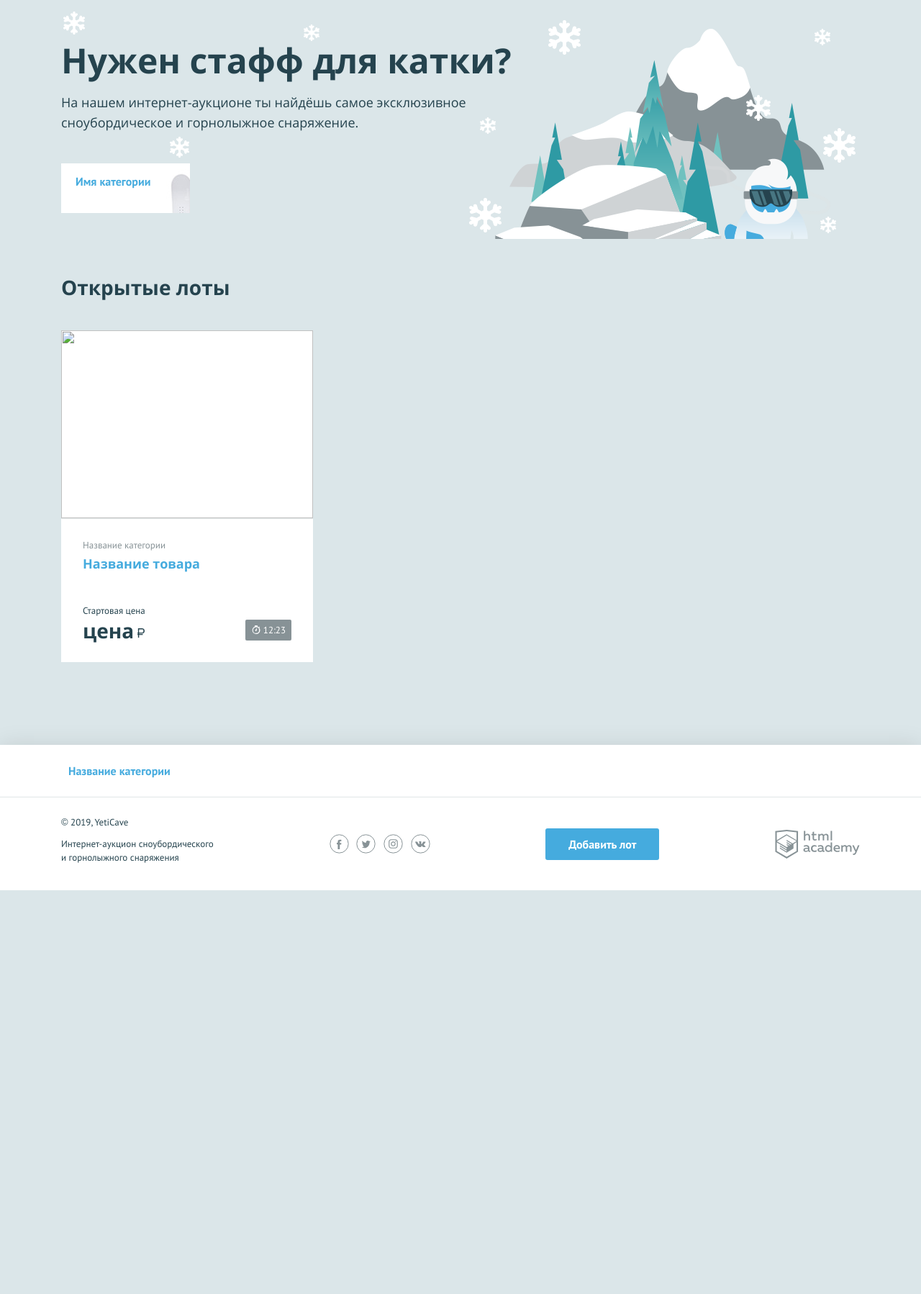
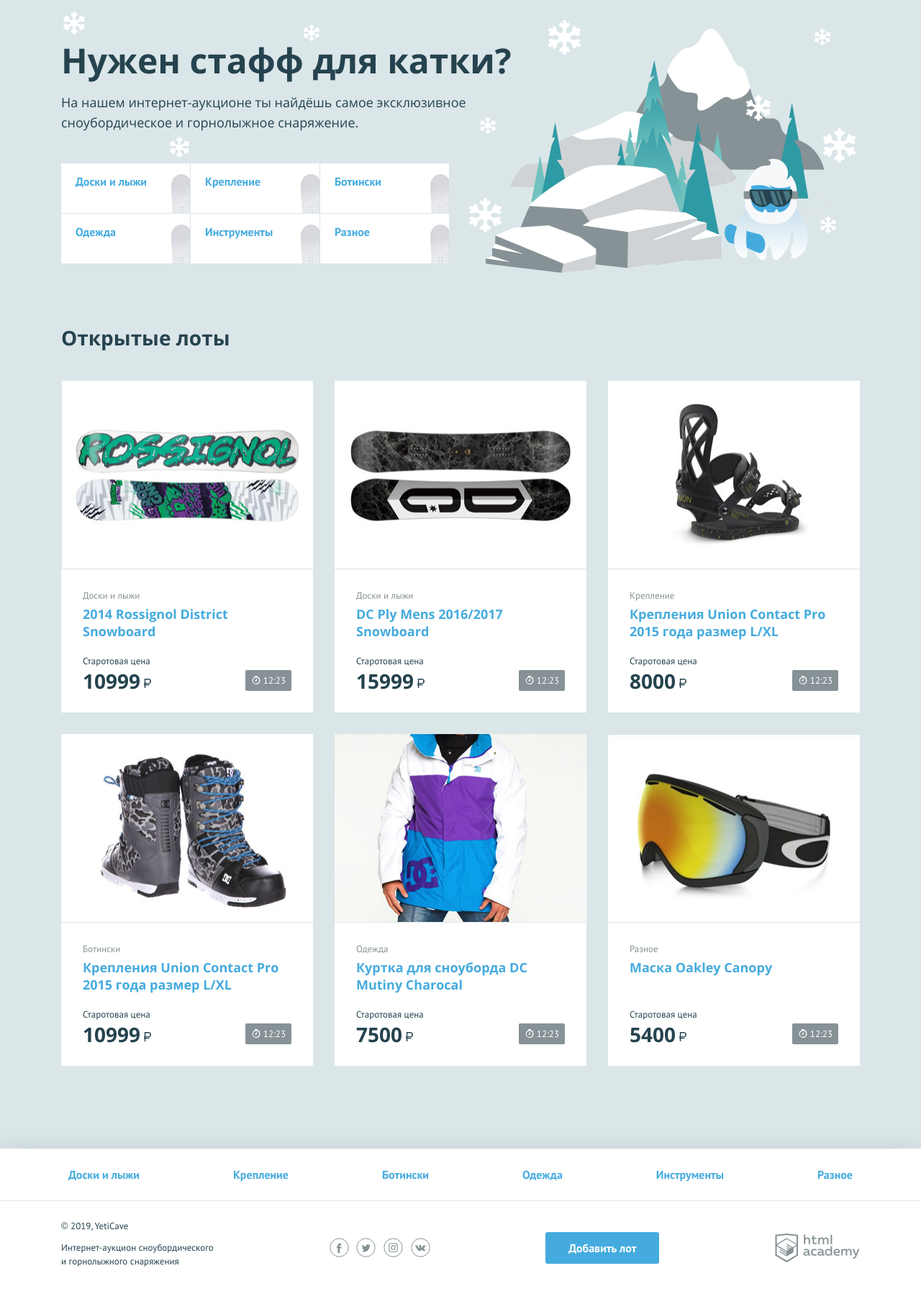
Before and after one commit to ImPanov/YetiCave, a PHP site: page / in a window 1280 px wide. Shown: the part 107-1905 px from the top of the page at 72% size. Before the commit the page ends 1344 px from the top, so only its background shows below. Run offline with PHP 8.4, Linux system fonts and the light colour scheme.

Commit message:
Загрузка товаров из массива %__list

```diff
--- a/index.php
+++ b/index.php
@@ -1,4 +1,51 @@
 <?php
+$categories = [
+    'boards' => 'Доски и лыжи',
+    'attachment' => 'Крепление',
+    'boots' => 'Ботински',
+    'clothes' => 'Одежда',
+    'tools' => 'Инструменты',
+    'other' => 'Разное',
+];
+
+$goods = [
+    [
+        'title' => '2014 Rossignol District Snowboard',
+        'category' => $categories['boards'],
+        'price' => 10999,
+        'image' => 'img/lot-1.jpg',
+    ],
+    [
+        'title' => 'DC Ply Mens 2016/2017 Snowboard',
+        'category' => $categories['boards'],
+        'price' => 15999,
+        'image' => 'img/lot-2.jpg',
+    ],
+    [
+        'title' => 'Крепления Union Contact Pro 2015 года размер L/XL',
+        'category' => $categories['attachment'],
+        'price' => 8000,
+        'image' => 'img/lot-3.jpg',
+    ],
+    [
+        'title' => 'Крепления Union Contact Pro 2015 года размер L/XL',
+        'category' => $categories['boots'],
+        'price' => 10999,
+        'image' => 'img/lot-4.jpg',
+    ],
+    [
+        'title' => 'Куртка для сноуборда DC Mutiny Charocal',
+        'category' => $categories['clothes'],
+        'price' =>7500,
+        'image' => 'img/lot-5.jpg',
+    ],
+    [
+        'title' => 'Маска Oakley Canopy',
+        'category' => $categories['other'],
+        'price' => 5400,
+        'image' => 'img/lot-6.jpg',
+    ]
+    ];
 $is_auth = rand(0, 1);
 
 $user_name = 'Илья'; // укажите здесь ваше имя
@@ -54,9 +101,11 @@
         <p class="promo__text">На нашем интернет-аукционе ты найдёшь самое эксклюзивное сноубордическое и горнолыжное снаряжение.</p>
         <ul class="promo__list">
             <!--заполните этот список из массива категорий-->
+            <?php foreach($categories as $category):?>
             <li class="promo__item promo__item--boards">
-                <a class="promo__link" href="pages/all-lots.html">Имя категории</a>
+                <a class="promo__link" href="pages/all-lots.html"><?=$category;?></a>
             </li>
+            <?php endforeach; ?>
         </ul>
     </section>
     <section class="lots">
@@ -65,17 +114,18 @@
         </div>
         <ul class="lots__list">
             <!--заполните этот список из массива с товарами-->
+            <?php foreach($goods as $good):?>
             <li class="lots__item lot">
                 <div class="lot__image">
-                    <img src="" width="350" height="260" alt="">
+                    <img src="<?=$good['image'];?>" width="350" height="260" alt="">
                 </div>
                 <div class="lot__info">
-                    <span class="lot__category">Название категории</span>
-                    <h3 class="lot__title"><a class="text-link" href="pages/lot.html">Название товара</a></h3>
+                    <span class="lot__category"><?=$good['category'];?></span>
+                    <h3 class="lot__title"><a class="text-link" href="pages/lot.html"><?=$good['title'];?></a></h3>
                     <div class="lot__state">
                         <div class="lot__rate">
-                            <span class="lot__amount">Стартовая цена</span>
-                            <span class="lot__cost">цена<b class="rub">р</b></span>
+                            <span class="lot__amount">Старотовая цена</span>
+                            <span class="lot__cost"><?=$good['price'];?><b class="rub">р</b></span>
                         </div>
                         <div class="lot__timer timer">
                             12:23
@@ -83,6 +133,7 @@
                     </div>
                 </div>
             </li>
+            <?php endforeach; ?>
         </ul>
     </section>
 </main>
@@ -92,9 +143,11 @@
     <nav class="nav">
         <ul class="nav__list container">
             <!--заполните этот список из массива категорий-->
+            <?php foreach($categories as $category):?>
             <li class="nav__item">
-                <a href="pages/all-lots.html">Название категории</a>
+                <a href="pages/all-lots.html"><?=$category;?></a>
             </li>
+            <?php endforeach; ?>
         </ul>
     </nav>
     <div class="main-footer__bottom container">
```
